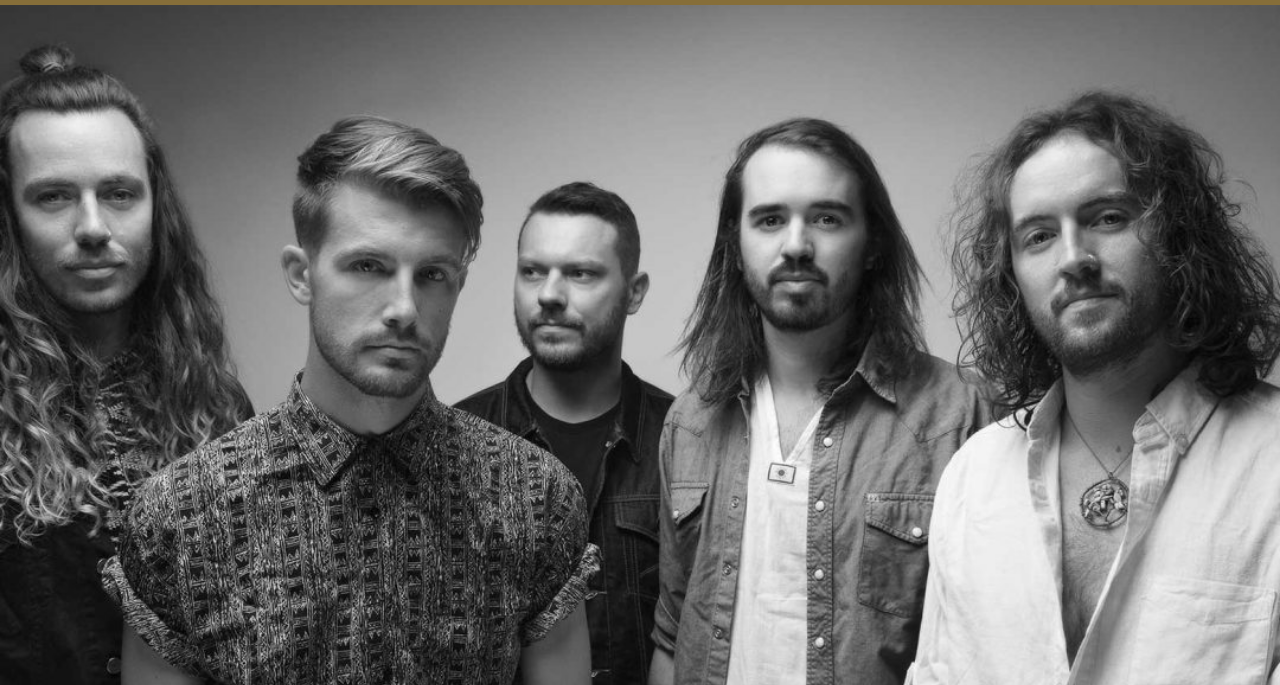
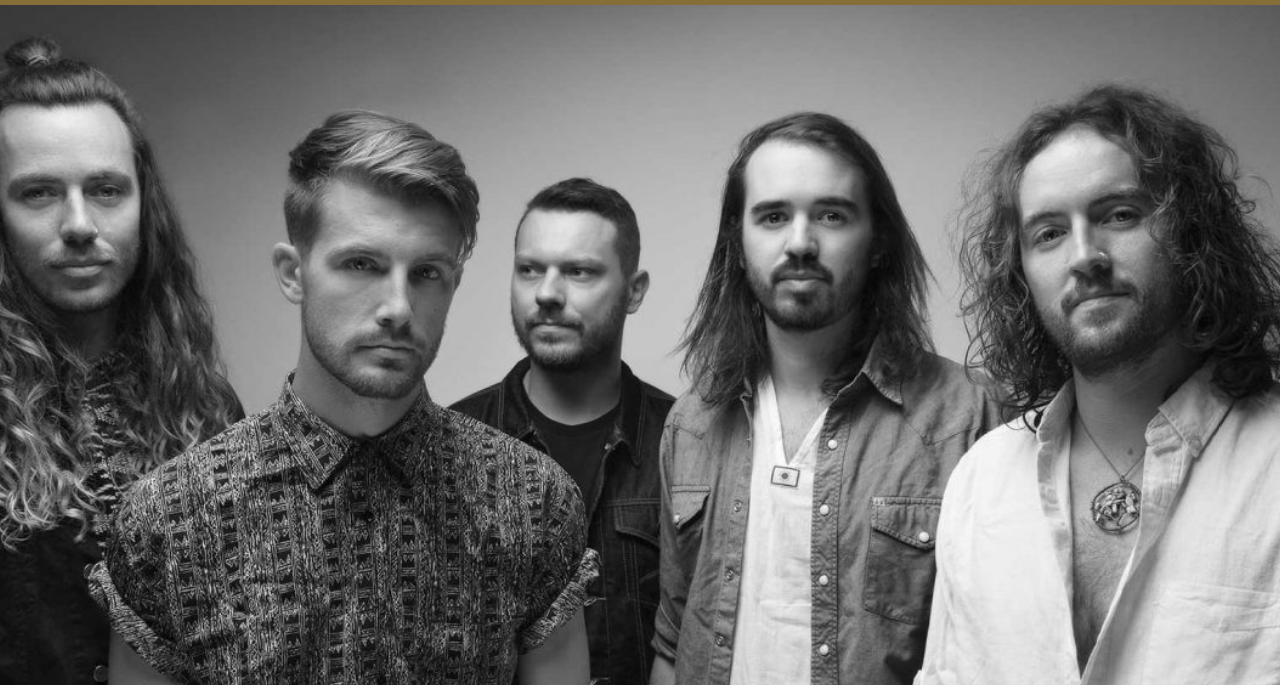
Before and after one commit to Code-Institute-Submissions/hands_like_houses, a plain HTML site: page index.html in a window 1280 px wide. Shown: the part 163-848 px from the top of the page. Drawn offline with nearby package versions, Linux system fonts and the light colour scheme.

Commit message:
band image zoom added

```diff
--- a/css/style.css
+++ b/css/style.css
@@ -11,6 +11,7 @@
 #header-small {
     font-family: "Anton", sans-serif;
     font-size: 20px;
+    margin: 0 2px 0 2px;
 }
 
 #header-large {
@@ -55,13 +56,25 @@
 
 /*-------------------------------Main Image-------------------------------*/
 
+.band-container {
+    margin-top: 50px;
+    max-height: 90vh;
+    max-width: 100%;
+    overflow: hidden;
+}
+
 .band-image {
     background: url("../assets/images/hlh main.jpg");
-    margin-top: 30px;
-    height: 90vh;
+    height: 100%;
     width: 100%;
     background-repeat: no-repeat;
     background-size: cover;
+     -webkit-animation: zoom-in 2.5s;
+    animation: zoom-in 2.5s;
+    -webkit-transform: scale(1.025,1.025);
+    transform: scale(1.025,1.025);
+    -webkit-animation-fill-mode: forwards;
+    animation-fill-mode: forwards;
 }
 
 
@@ -75,7 +88,7 @@
     .navbar {
     position: relative;
      }
-    .band-image {
+    .band-container {
     height: 85vh;
      }
     #header-small {
@@ -84,7 +97,27 @@
     #header-large {
     font-size: 80px;
      }
-    .band-image {
+    .band-container {
     margin-top: 0;
      }
     }
+
+/*-------------------------------Keyframes-------------------------------*/
+
+@keyframes zoom-in {
+    from {
+        transform: scale(1,1);
+    }
+    to {
+        transform: scale(1.025,1.025);
+    }
+}
+
+@-webkit-keyframes zoom-in {
+    from {
+        transform: scale(1,1);
+    }
+    to {
+        transform: scale(1.025,1.025);
+    }
+}
--- a/index.html
+++ b/index.html
@@ -20,7 +20,7 @@
 			<div class="col-md-12 clearit">
 				<div class="main-header shadow-bg d-flex justify-content-center">
 					<a class="band-home-link" href="index.html">
-						<h1 id="header-large">HANDS <span id="header-small">LIKE</span> HOUSES</h1>
+						<h1 id="header-large">HANDS<span id="header-small">LIKE</span>HOUSES</h1>
 					</a>
 				</div>
 			</div>
@@ -29,7 +29,7 @@
 
 	<nav class="navbar navbar-dark navbar-expand-md bg-gold fixed-top">
 		<a class="d-md-none band-home-link" href="index.html">
-			<h3 id="header-large">HANDS <span id="header-small">LIKE</span> HOUSES</h3>
+			<h3 id="header-large">HANDS<span id="header-small">LIKE</span>HOUSES</h3>
 		</a>
 		<button class="navbar-toggler ml-auto" type="button" data-toggle="collapse" data-target="#navbarBurgerbutton" aria-controls="navbarNavDropdown" aria-expanded="false" aria-label="toggle navigation">
                <span class="navbar-toggler-icon"></span>
@@ -46,8 +46,10 @@
 			</ul>
 		</div>
 	</nav>
-	<div class="container-fluid band-image clearit">
-    </div>
+	<div class="container-fluid clearit band-container">
+		<div class="band-image clearit">
+		</div>
+	</div>
 
 	<script src="https://code.jquery.com/jquery-3.4.1.slim.min.js"
 		integrity="sha384-J6qa4849blE2+poT4WnyKhv5vZF5SrPo0iEjwBvKU7imGFAV0wwj1yYfoRSJoZ+n" crossorigin="anonymous">
```
